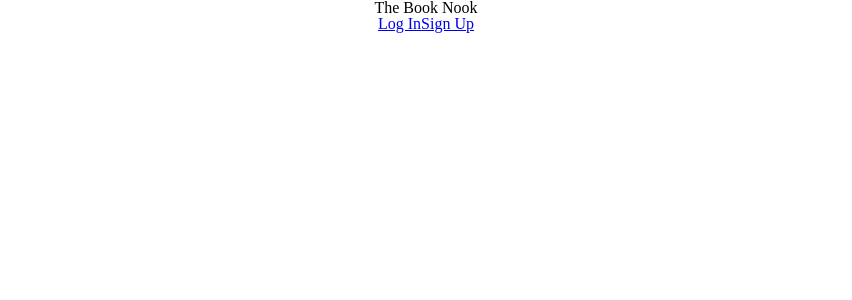
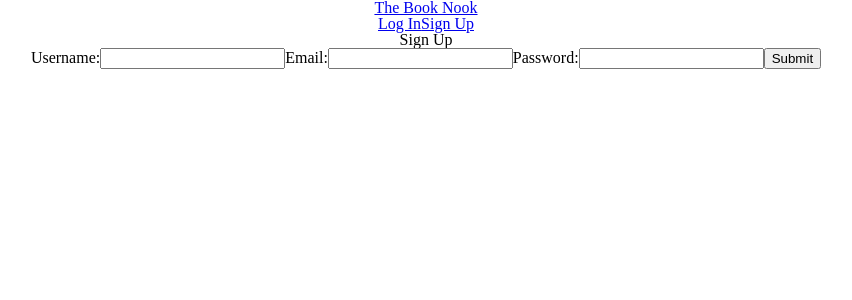
Before and after one commit to brittanyowen/the-book-nook, a React (Create React App) app in the folder client/: page /signup in a window 1280 px wide. Shown: the top 300 px of the page, without its empty margins (214-1066 px from the left). Built offline with nearby package versions, Linux system fonts and the light colour scheme.

Commit message:
Sign Up, Log In, and Logout functionality built, tested, and working

```diff
--- a/client/src/App.js
+++ b/client/src/App.js
@@ -1,9 +1,16 @@
-import { useState, useEffect } from 'react'
-import { useHistory, Switch, Route } from 'react-router-dom'
-import './App.css';
+import { useState, useEffect } from "react";
+import { useHistory, Switch, Route } from "react-router-dom";
+import "./App.css";
 // component imports
-import Layout from './layouts/Layout'
-import { loginUser, signUpUser, removeToken, verifyUser } from "./services/auth"
+import Layout from "./layouts/Layout";
+import SignUp from "./screens/SignUp";
+import LogIn from "./screens/LogIn";
+import {
+  loginUser,
+  signUpUser,
+  removeToken,
+  verifyUser,
+} from "./services/auth";
 
 function App() {
   const [currentUser, setCurrentUser] = useState(null);
@@ -38,12 +45,14 @@ function App() {
 
   return (
     <div className="App">
-      <Layout
-        currentUser={currentUser}
-        handleLogout={handleLogout}
-      >
+      <Layout currentUser={currentUser} handleLogout={handleLogout}>
         <Switch>
-
+          <Route path="/login">
+            <LogIn handleLogin={handleLogin} />
+          </Route>
+          <Route path="/signup">
+            <SignUp handleSignUp={handleSignUp} />
+          </Route>
         </Switch>
       </Layout>
     </div>
--- a/client/src/layouts/Layout.jsx
+++ b/client/src/layouts/Layout.jsx
@@ -2,12 +2,25 @@ import React from "react";
 import { Link } from "react-router-dom";
 
 function Layout(props) {
+  const { currentUser, handleLogout } = props;
   return (
     <div>
       <nav>
-        <p>The Book Nook</p>
-        <Link to="/login">Log In</Link>
-        <Link to="/signup">Sign Up</Link>
+        <Link to="/">
+          <p>The Book Nook</p>
+        </Link>
+        {currentUser ? (
+          <>
+            <p>Hi, {currentUser.username}!</p>
+            <Link to="/add">Add Book</Link>
+            <button onClick={handleLogout}>Logout</button>
+          </>
+        ) : (
+          <>
+            <Link to="/login">Log In</Link>
+            <Link to="/signup">Sign Up</Link>
+          </>
+        )}
       </nav>
       <div>{props.children}</div>
       <footer></footer>
--- /dev/null
+++ b/client/src/screens/LogIn.jsx
@@ -0,0 +1,50 @@
+import React from "react";
+import { useState } from "react";
+
+function LogIn(props) {
+  const [formData, setFormData] = useState({
+    username: "",
+    password: "",
+  });
+  const { username, password } = formData;
+  const { handleLogin } = props;
+
+  const handleChange = (e) => {
+    const { name, value } = e.target;
+    setFormData((prevState) => ({
+      ...prevState,
+      [name]: value,
+    }));
+  };
+  return (
+    <form
+      onSubmit={(e) => {
+        e.preventDefault();
+        handleLogin(formData);
+      }}
+    >
+      <p>Log In</p>
+      <label>
+        Username:
+        <input
+          type="text"
+          name="username"
+          value={username}
+          onChange={handleChange}
+        />
+      </label>
+      <label>
+        Password:
+        <input
+          type="password"
+          name="password"
+          value={password}
+          onChange={handleChange}
+        />
+      </label>
+      <button>Submit</button>
+    </form>
+  );
+}
+
+export default LogIn;
--- /dev/null
+++ b/client/src/screens/SignUp.jsx
@@ -0,0 +1,55 @@
+import React from "react";
+import { useState } from "react";
+
+function SignUp(props) {
+  const [formData, setFormData] = useState({
+    username: "",
+    email: "",
+    password: "",
+  });
+  const { username, email, password } = formData;
+  const { handleSignUp } = props;
+
+  const handleChange = (e) => {
+    const { name, value } = e.target;
+    setFormData((prevState) => ({
+      ...prevState,
+      [name]: value,
+    }));
+  };
+  return (
+    <form
+      onSubmit={(e) => {
+        e.preventDefault();
+        handleSignUp(formData);
+      }}
+    >
+      <p>Sign Up</p>
+      <label>
+        Username:
+        <input
+          type="text"
+          name="username"
+          value={username}
+          onChange={handleChange}
+        />
+      </label>
+      <label>
+        Email:
+        <input type="text" name="email" value={email} onChange={handleChange} />
+      </label>
+      <label>
+        Password:
+        <input
+          type="password"
+          name="password"
+          value={password}
+          onChange={handleChange}
+        />
+      </label>
+      <button>Submit</button>
+    </form>
+  );
+}
+
+export default SignUp;
--- a/client/src/services/auth.js
+++ b/client/src/services/auth.js
@@ -7,8 +7,8 @@ export const loginUser = async (loginData) => {
   return resp.data.user
 }
 
-export const signUpUser = async (registerData) => {
-  const resp = await api.post('/users/', { user: registerData })
+export const signUpUser = async (signUpData) => {
+  const resp = await api.post('/users/', { user: signUpData })
   localStorage.setItem('authToken', resp.data.token);
   api.defaults.headers.common.authorization = `Bearer ${resp.data.token}`
   return resp.data.user
```
Also changed, not shown: 1 other file (tests, documents, lock files or other folders).
